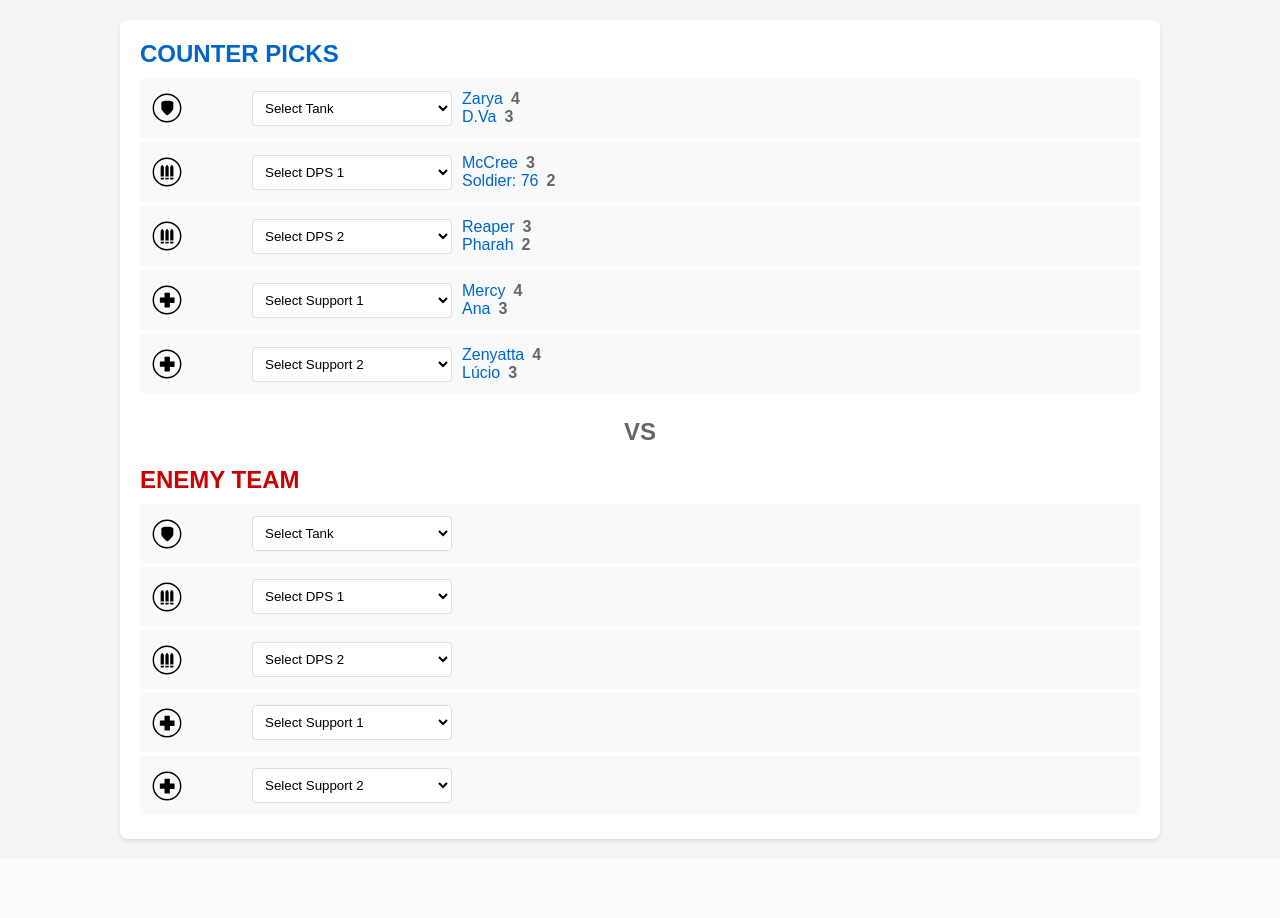
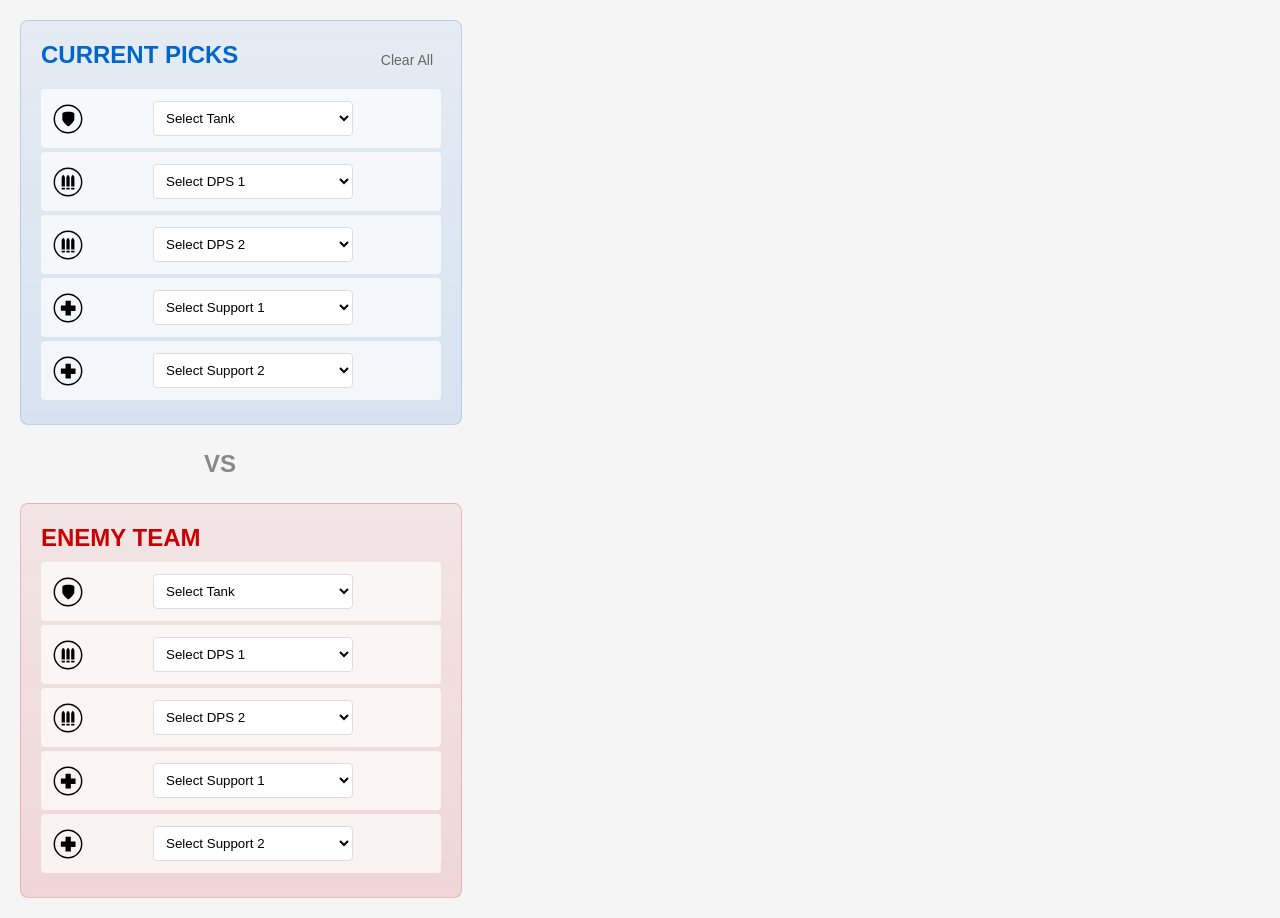
Before and after one commit to atraczyk/cownter, a Flask app: page / in a window 1280 px wide. Before the commit the page ends 842 px from the top, so only its background shows below. Run offline with Flask 3, Linux system fonts and the light colour scheme.

Commit message:
improve web interface

```diff
--- a/server.py
+++ b/server.py
@@ -65,6 +65,21 @@
         for hero in counter_data.keys()
     })
 
+@app.route('/api/clear_teams', methods=['POST'])
+def clear_teams():
+    """Clear all team selections."""
+    teams['enemy'] = [None] * 5
+    teams['counter'] = [None] * 5
+    return jsonify({'teams': teams})
+
+@app.route('/api/restore_teams', methods=['POST'])
+def restore_teams():
+    """Restore saved team state."""
+    saved_teams = request.json
+    teams['enemy'] = saved_teams['enemy']
+    teams['counter'] = saved_teams['counter']
+    return jsonify({'teams': teams})
+
 def start_server(port: int = 5000, debug: bool = False):
     """Start the Flask server."""
     app.run(port=port, debug=debug)
--- a/templates/index.html
+++ b/templates/index.html
@@ -11,32 +11,42 @@
             padding: 20px;
         }
         .scoreboard {
-            max-width: 1000px;
-            margin: 0 auto;
-            display: flex;
-            flex-direction: column;
-            gap: 10px;
-            background: white;
-            padding: 20px;
-            border-radius: 8px;
-            box-shadow: 0 2px 4px rgba(0,0,0,0.1);
+            width: 100%;
+            max-width: none;
+            margin: 0;
+            background: transparent;
+            padding: 0;
+            box-shadow: none;
         }
         .team {
             width: 100%;
+            padding: 20px;
+            border-radius: 8px;
         }
         .team-header {
             font-size: 24px;
             margin-bottom: 10px;
             font-weight: bold;
         }
-        .blue-team { color: #0066cc; }
-        .red-team { color: #cc0000; }
-
+        .blue-team {
+            background: linear-gradient(to bottom, #0066cc10, #0066cc20);
+            border: 1px solid #0066cc30;
+        }
+        .blue-team .team-header {
+            color: #0066cc;
+        }
+        .red-team {
+            background: linear-gradient(to bottom, #cc000010, #cc000020);
+            border: 1px solid #cc000030;
+        }
+        .red-team .team-header {
+            color: #cc0000;
+        }
         .player-row {
             display: grid;
             grid-template-columns: 40px 40px auto minmax(200px, 1fr);
             padding: 12px;
-            background-color: #f8f9fa;
+            background-color: rgba(255, 255, 255, 0.7);
             border-radius: 4px;
             margin: 4px 0;
             align-items: center;
@@ -79,8 +89,8 @@
             text-align: center;
             font-size: 24px;
             font-weight: bold;
-            margin: 10px 0;
-            color: #666;
+            margin: 5px 0;
+            color: #888;
         }
         /* Make dropdowns look nicer */
         select {
@@ -90,28 +100,65 @@
             width: 200px;
             background-color: white;
         }
+        /* Add styles for the clear button */
+        .team-header-container {
+            display: flex;
+            justify-content: space-between;
+            align-items: center;
+            margin-bottom: 10px;
+        }
+
+        .clear-teams {
+            font-size: 14px;
+            color: #666;
+            background: none;
+            border: none;
+            cursor: pointer;
+            padding: 4px 8px;
+            border-radius: 4px;
+        }
+
+        .clear-teams:hover {
+            background-color: #f0f0f0;
+        }
+
+        /* Add new layout styles */
+        .main-container {
+            max-width: 1400px;  /* Increased to accommodate side blocks */
+            margin: 0 auto;
+            display: grid;
+            grid-template-columns: 400px 1fr;  /* Left column fixed, right column flexible */
+            gap: 20px;
+        }
+
+        .left-column {
+            display: flex;
+            flex-direction: column;
+            gap: 20px;
+        }
+
+        .right-column {
+            /* For future counter pick blocks */
+        }
     </style>
 </head>
 <body>
+    <div class="main-container">
+        <div class="left-column">
+            <!-- Current picks block -->
             <div class="scoreboard">
                 <div class="team blue-team">
-            <div class="team-header">COUNTER PICKS</div>
+                    <div class="team-header-container">
+                        <div class="team-header">CURRENT PICKS</div>
+                        <button class="clear-teams" onclick="clearTeams()">Clear All</button>
+                    </div>
                     <div class="player-row">
                         <div class="role-icon role-tank"></div>
                         <div class="hero-icon"></div>
                         <select class="hero-select" data-team="counter" data-slot="0" data-role="tank">
                             <option value="">Select Tank</option>
                         </select>
-                <div class="suggestions">
-                    <div class="suggestion">
-                        <span>Zarya</span>
-                        <span class="score">4</span>
-                    </div>
-                    <div class="suggestion">
-                        <span>D.Va</span>
-                        <span class="score">3</span>
-                    </div>
-                </div>
+                        <div class="suggestions"></div>
                     </div>
                     <div class="player-row">
                         <div class="role-icon role-dps"></div>
@@ -119,16 +166,7 @@
                         <select class="hero-select" data-team="counter" data-slot="1" data-role="dps">
                             <option value="">Select DPS 1</option>
                         </select>
-                <div class="suggestions">
-                    <div class="suggestion">
-                        <span>McCree</span>
-                        <span class="score">3</span>
-                    </div>
-                    <div class="suggestion">
-                        <span>Soldier: 76</span>
-                        <span class="score">2</span>
-                    </div>
-                </div>
+                        <div class="suggestions"></div>
                     </div>
                     <div class="player-row">
                         <div class="role-icon role-dps"></div>
@@ -136,16 +174,7 @@
                         <select class="hero-select" data-team="counter" data-slot="2" data-role="dps">
                             <option value="">Select DPS 2</option>
                         </select>
-                <div class="suggestions">
-                    <div class="suggestion">
-                        <span>Reaper</span>
-                        <span class="score">3</span>
-                    </div>
-                    <div class="suggestion">
-                        <span>Pharah</span>
-                        <span class="score">2</span>
-                    </div>
-                </div>
+                        <div class="suggestions"></div>
                     </div>
                     <div class="player-row">
                         <div class="role-icon role-support"></div>
@@ -153,16 +182,7 @@
                         <select class="hero-select" data-team="counter" data-slot="3" data-role="support">
                             <option value="">Select Support 1</option>
                         </select>
-                <div class="suggestions">
-                    <div class="suggestion">
-                        <span>Mercy</span>
-                        <span class="score">4</span>
-                    </div>
-                    <div class="suggestion">
-                        <span>Ana</span>
-                        <span class="score">3</span>
-                    </div>
-                </div>
+                        <div class="suggestions"></div>
                     </div>
                     <div class="player-row">
                         <div class="role-icon role-support"></div>
@@ -170,21 +190,16 @@
                         <select class="hero-select" data-team="counter" data-slot="4" data-role="support">
                             <option value="">Select Support 2</option>
                         </select>
-                <div class="suggestions">
-                    <div class="suggestion">
-                        <span>Zenyatta</span>
-                        <span class="score">4</span>
-                    </div>
-                    <div class="suggestion">
-                        <span>Lúcio</span>
-                        <span class="score">3</span>
-                    </div>
+                        <div class="suggestions"></div>
                     </div>
                 </div>
             </div>
 
+            <!-- VS divider -->
             <div class="vs-divider">VS</div>
 
+            <!-- Enemy team block -->
+            <div class="scoreboard">
                 <div class="team red-team">
                     <div class="team-header">ENEMY TEAM</div>
                     <div class="player-row">
@@ -222,6 +237,12 @@
                             <option value="">Select Support 2</option>
                         </select>
                     </div>
+                </div>
+            </div>
+        </div>
+
+        <div class="right-column">
+            <!-- Future counter pick blocks will go here -->
         </div>
     </div>
 
@@ -297,6 +318,9 @@
                 })
                 .then(response => response.json())
                 .then(data => {
+                    // Save the updated teams
+                    saveTeams(data.teams);
+
                     // Update suggestions if this was an enemy team selection
                     if (team === 'enemy') {
                         updateCounterSuggestions(data.suggestions);
@@ -327,6 +351,69 @@
                 });
             });
         }
+
+        // Add these functions to the script section
+        function saveTeams(teams) {
+            localStorage.setItem('ow2_teams', JSON.stringify(teams));
+        }
+
+        function loadTeams() {
+            const saved = localStorage.getItem('ow2_teams');
+            return saved ? JSON.parse(saved) : {
+                enemy: [null, null, null, null, null],
+                counter: [null, null, null, null, null]
+            };
+        }
+
+        function clearTeams() {
+            if (!confirm('Clear all team selections?')) return;
+
+            // Clear local storage
+            localStorage.removeItem('ow2_teams');
+
+            // Clear all selections and icons
+            document.querySelectorAll('.hero-select').forEach(select => {
+                select.value = '';
+                updateHeroIcon(select);
+            });
+
+            // Clear server state
+            fetch('/api/clear_teams', {
+                method: 'POST',
+                headers: {
+                    'Content-Type': 'application/json'
+                }
+            });
+        }
+
+        // Load saved teams on page load
+        window.addEventListener('load', () => {
+            const savedTeams = loadTeams();
+
+            // Restore saved selections
+            Object.entries(savedTeams).forEach(([team, heroes]) => {
+                heroes.forEach((hero, slot) => {
+                    if (hero) {
+                        const select = document.querySelector(
+                            `.hero-select[data-team="${team}"][data-slot="${slot}"]`
+                        );
+                        if (select) {
+                            select.value = hero;
+                            updateHeroIcon(select);
+                        }
+                    }
+                });
+            });
+
+            // Update server state with saved teams
+            fetch('/api/restore_teams', {
+                method: 'POST',
+                headers: {
+                    'Content-Type': 'application/json'
+                },
+                body: JSON.stringify(savedTeams)
+            });
+        });
     </script>
 </body>
 </html>
```
Lines whose indentation alone changed are shown as unchanged.
